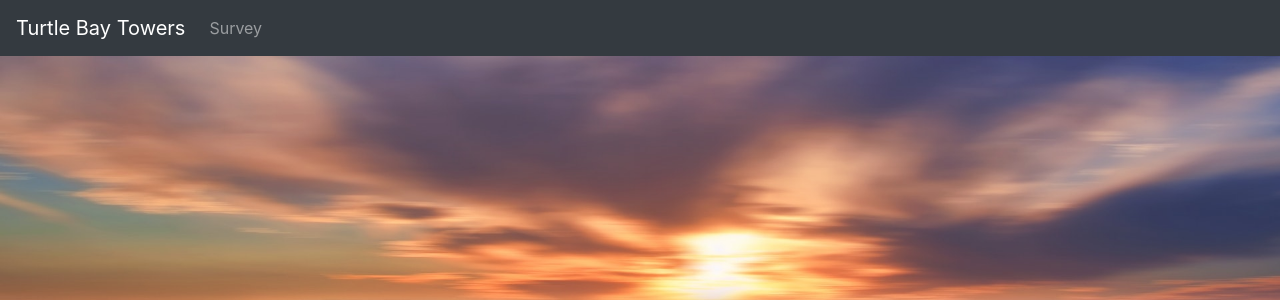
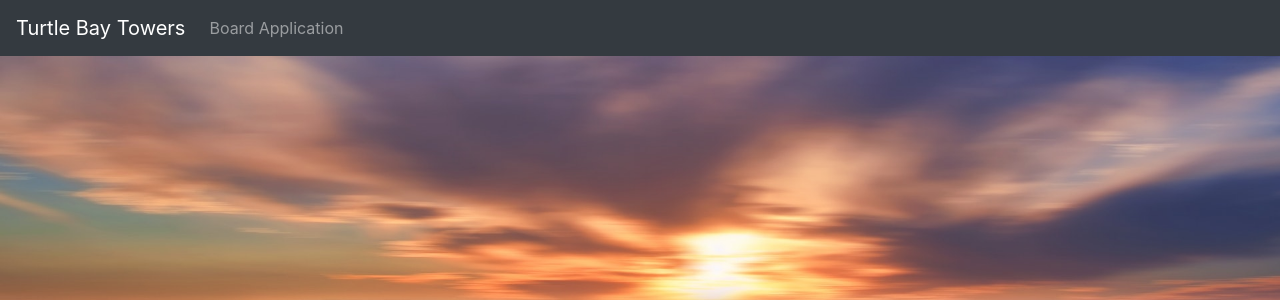
Before and after one commit to nellanap/tbt-marketing, a Flask app: page / in a window 1280 px wide. Shown: the top 300 px of the page. Run offline with Flask 2, Linux system fonts and the light colour scheme; some libraries are stand-ins or nearby versions.

Commit message:
added board application

```diff
--- a/app/templates/base.html
+++ b/app/templates/base.html
@@ -22,7 +22,7 @@
           </button>
           <div class="collapse navbar-collapse" id="navbarNavAltMarkup">
             <div class="navbar-nav">
-              <a class="nav-item nav-link" href="{{ url_for('survey') }}">Survey</a>
+              <a class="nav-item nav-link" href="{{ url_for('survey') }}">Board Application</a>
               <!--<a class="nav-item nav-link" href="https://docs.google.com/forms/d/e/1FAIpQLSepr1Q2BvDleMs74gRijzZZCCfQ9XE80dvKF11w6skNh8amkw/viewform?usp=sf_link">Survey</a>
               -->
             </div>
--- a/app/templates/survey.html
+++ b/app/templates/survey.html
@@ -2,7 +2,7 @@
 
 {% block app_content %}
   <div class="embed-responsive embed-responsive-16by9 bg-dark">
-    <iframe src="https://docs.google.com/forms/d/e/1FAIpQLSepr1Q2BvDleMs74gRijzZZCCfQ9XE80dvKF11w6skNh8amkw/viewform?embedded=true" width="640" height="899" frameborder="0" marginheight="0" marginwidth="0">Loading...</iframe>
+    <iframe src="https://docs.google.com/forms/d/e/1FAIpQLSc5bFMRyt8ne4avwUc6TXeJo6SDHo1NHORycBvXxBvT-ChILA/viewform?embedded=true" width="640" height="700" frameborder="0" marginheight="0" marginwidth="0">Loading…</iframe>
   </div>
 {% endblock %}
 
```
Also changed, not shown: 2 other files.
